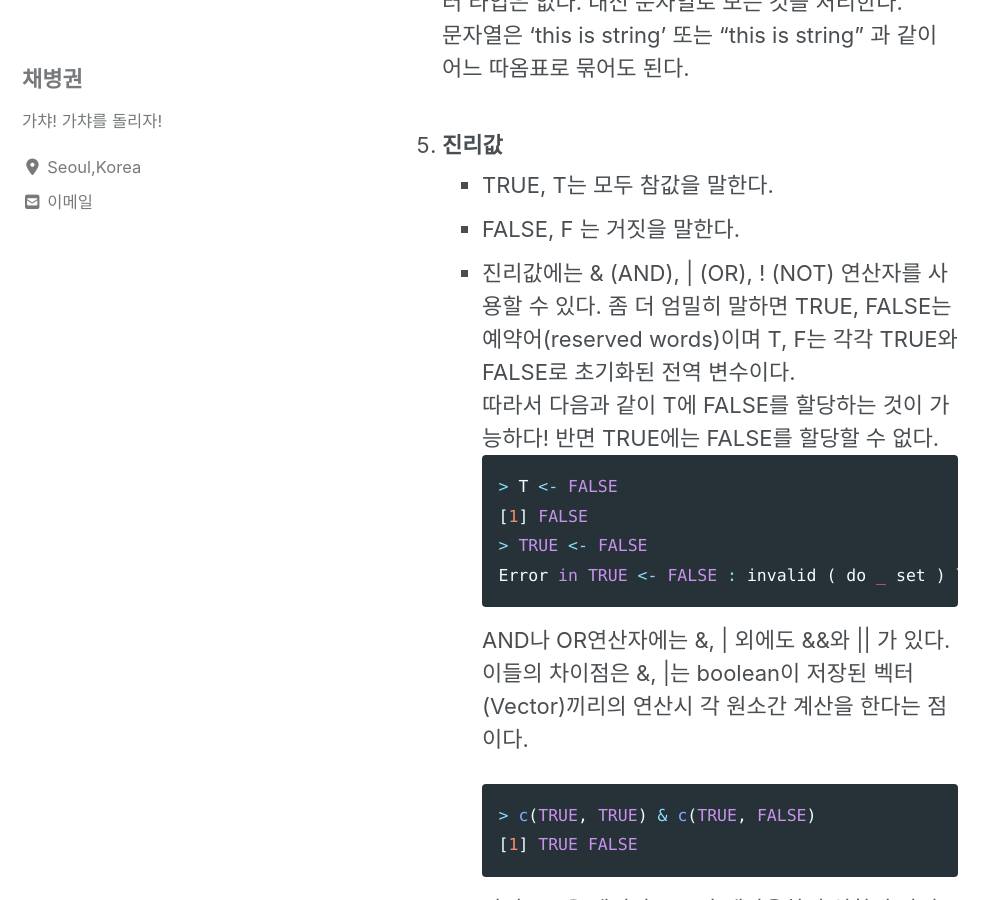
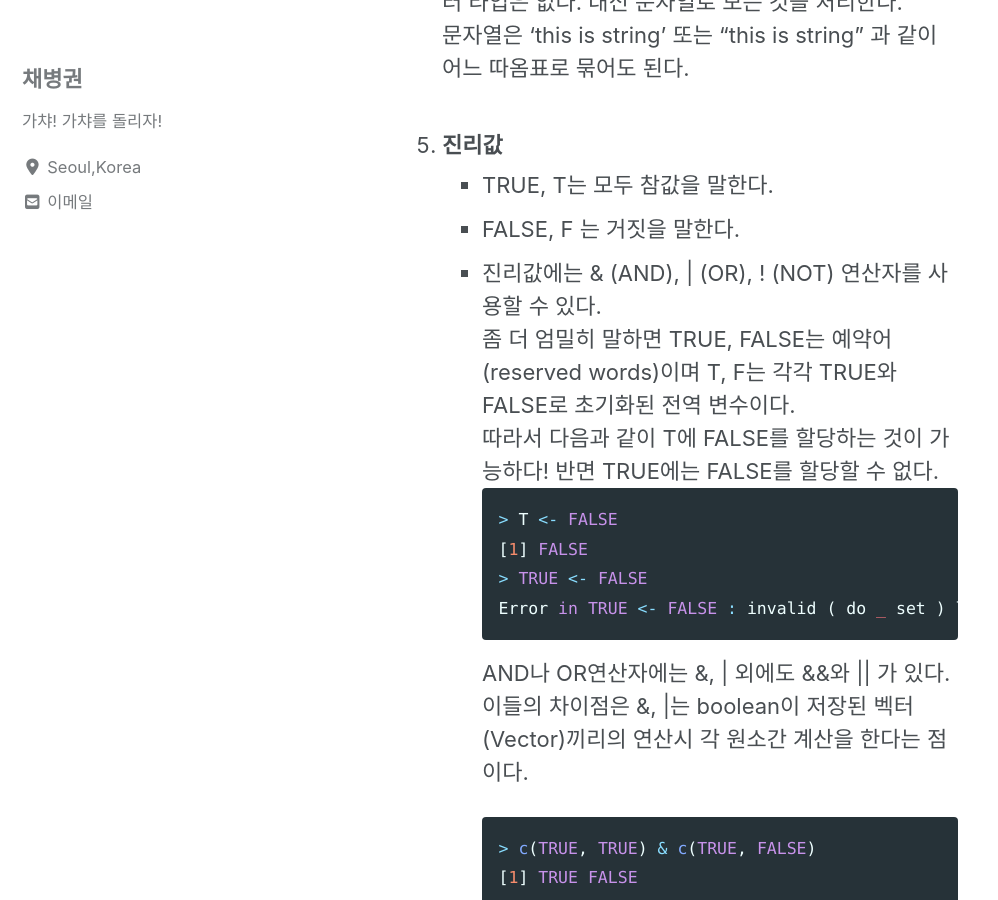
Before and after one commit to ByeongGwonChae/mynotebook, a Jekyll site: the page built from _posts/2020-01-01-R-first-note.md, in a window 1280 px wide and 900 px high, scrolled down 1815 px. Shown: the whole window, without its empty margins (0-998 px from the left). Built offline with Jekyll 4.4.1, drawn with Linux system fonts in a browser that asks for light colours; cached includes are drawn as plain includes; nearby versions of some CDN libraries.

```diff
--- a/_posts/2020-01-01-R-first-note.md
+++ b/_posts/2020-01-01-R-first-note.md
@@ -31,7 +31,7 @@ R은 C 등의 언어에서 볼 수 있는 한개 문자에 대한 데이터 타
 - TRUE, T는 모두 참값을 말한다.
 - FALSE, F 는 거짓을 말한다.
 - 진리값에는 & (AND), | (OR), ! (NOT) 연산자를 사용할 수 있다.
-좀 더 엄밀히 말하면 TRUE, FALSE는 예약어(reserved words)이며 T, F는 각각 TRUE와 FALSE로 초기화된 전역 변수이다.<br>
+<br>좀 더 엄밀히 말하면 TRUE, FALSE는 예약어(reserved words)이며 T, F는 각각 TRUE와 FALSE로 초기화된 전역 변수이다.<br>
 따라서 다음과 같이 T에 FALSE를 할당하는 것이 가능하다! 반면 TRUE에는 FALSE를 할당할 수 없다.
 ~~~ R
 > T <- FALSE
```
